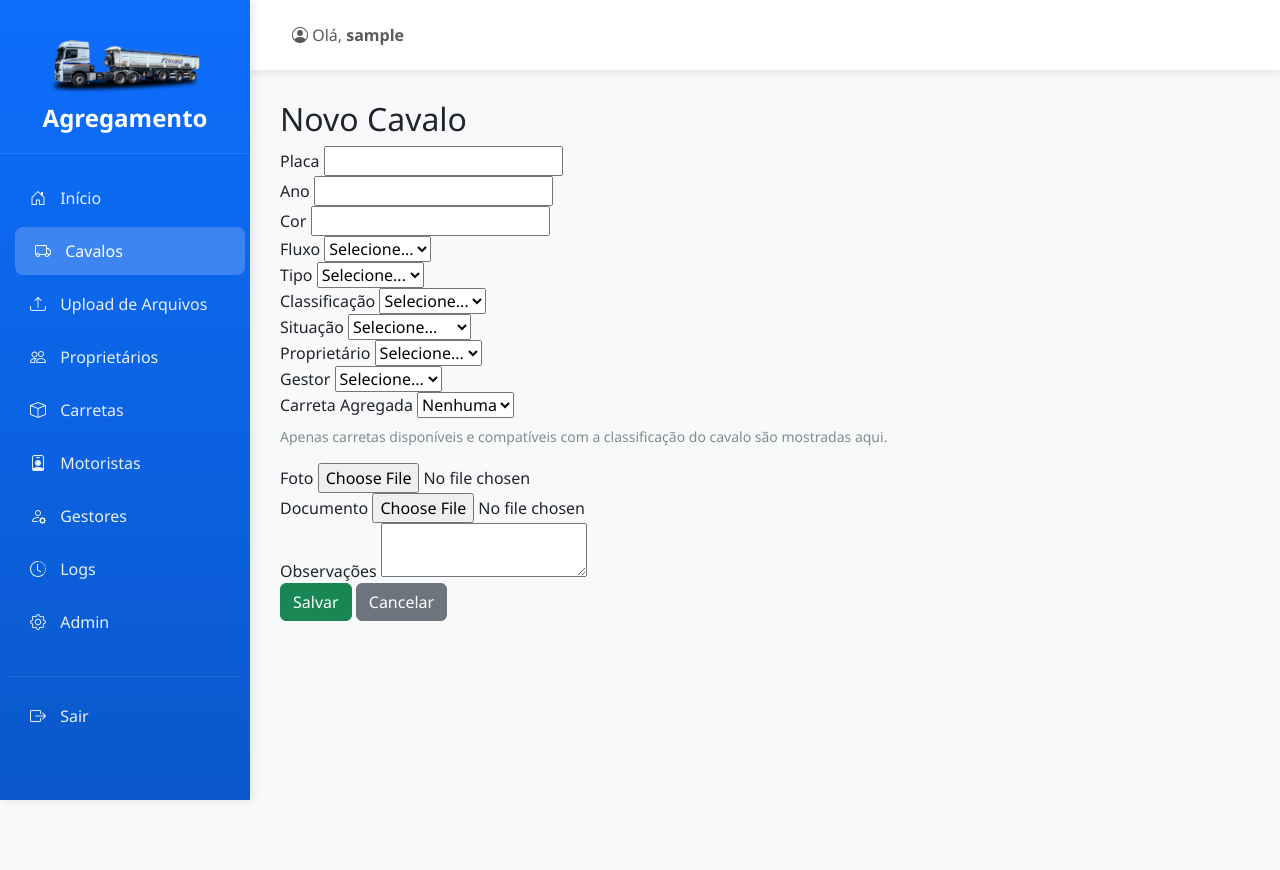
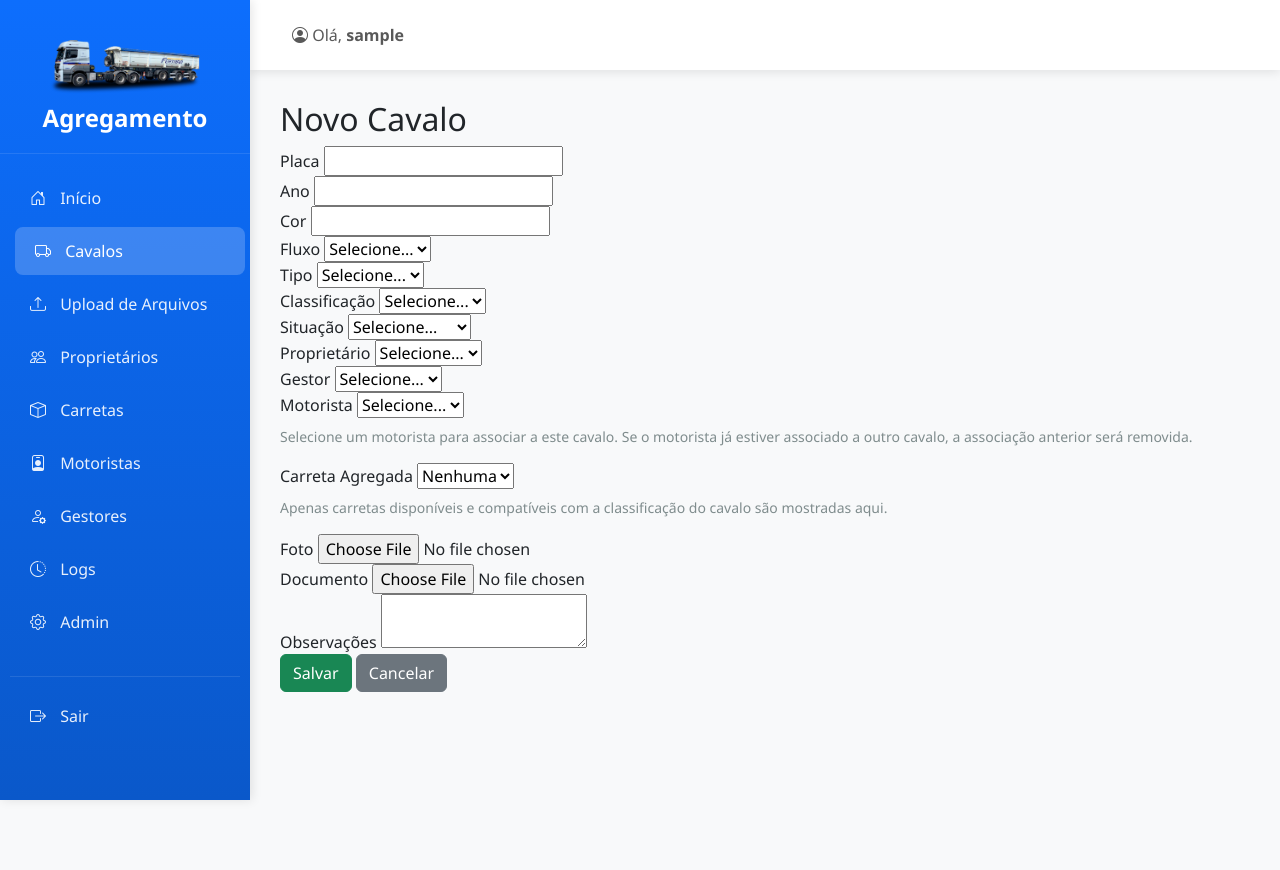
Before and after one commit to anotherDavidSousa/Agregamentos, a Django app: page /cavalos/novo/ in a window 1280 px wide. Run offline with Django 4.2, Linux system fonts and the light colour scheme; the visitor is signed in with stand-in values (Sample User, id 1); data that the repository does not hold is empty.

Commit message:
ajuste nos forms de cavalos, carretas e sheets, ajuste no java para ligar classificação de cavalos a carretas de mesma classificação

```diff
--- a/core/views.py
+++ b/core/views.py
@@ -640,20 +640,15 @@ def cavalo_create(request):
                             messages.error(request, f'Erro: A carreta selecionada é de "{carreta.get_classificacao_display()}" mas o cavalo é "{cavalo.get_classificacao_display()}". Eles devem ter a mesma classificação.')
                             proprietarios = Proprietario.objects.all()
                             gestores = Gestor.objects.all()
+                            motoristas = Motorista.objects.all().order_by('nome')
                             carretas_acopladas_ids = Cavalo.objects.exclude(carreta__isnull=True).values_list('carreta_id', flat=True)
-                            # Filtrar carretas pela classificação do cavalo
-                            # Apenas carretas Agregado (ou sem classificação) são consideradas disponíveis
-                            if cavalo.classificacao:
-                                carretas_disponiveis = Carreta.objects.filter(classificacao=cavalo.classificacao).exclude(id__in=carretas_acopladas_ids)
-                            else:
-                                # Se o cavalo não tem classificação, mostrar apenas carretas Agregado
-                                carretas_disponiveis = Carreta.objects.filter(
-                                    models.Q(classificacao='agregado') | models.Q(classificacao__isnull=True)
-                                ).exclude(id__in=carretas_acopladas_ids)
+                            # Passar TODAS as carretas disponíveis (não acopladas) - o JavaScript vai filtrar por classificação
+                            carretas_disponiveis = Carreta.objects.exclude(id__in=carretas_acopladas_ids)
                             return render(request, 'core/cavalo_form.html', {
                                 'form_type': 'create',
                                 'proprietarios': proprietarios,
                                 'gestores': gestores,
+                                'motoristas': motoristas,
                                 'carretas_disponiveis': carretas_disponiveis,
                                 'cavalo': None
                             })
@@ -663,21 +658,43 @@ def cavalo_create(request):
             else:
                 cavalo.carreta = None
 
+        # Gerenciar motorista
+        motorista_id = request.POST.get('motorista') or None
+        if motorista_id:
+            try:
+                motorista = Motorista.objects.get(pk=motorista_id)
+                # Se o motorista já está associado a outro cavalo, remover a associação anterior
+                if motorista.cavalo and motorista.cavalo.pk != cavalo.pk:
+                    motorista_anterior_cavalo = motorista.cavalo
+                    motorista.cavalo = None
+                    motorista.save()
+                # Associar motorista ao cavalo atual
+                motorista.cavalo = cavalo
+                motorista.save()
+            except Motorista.DoesNotExist:
+                pass
+        else:
+            # Se não selecionou motorista, remover associação atual se houver
+            if cavalo.motorista:
+                motorista_atual = cavalo.motorista
+                motorista_atual.cavalo = None
+                motorista_atual.save()
+
         cavalo.save()
         return redirect('cavalo_detail', pk=cavalo.pk)
 
     proprietarios = Proprietario.objects.all()
     gestores = Gestor.objects.all()
+    motoristas = Motorista.objects.all().order_by('nome')
     # Carretas que não estão acopladas a nenhum cavalo
-    # Apenas carretas Agregado (ou sem classificação) são consideradas disponíveis
+    # Passar TODAS as carretas disponíveis (não acopladas) - o JavaScript vai filtrar por classificação
     carretas_acopladas_ids = Cavalo.objects.exclude(carreta__isnull=True).values_list('carreta_id', flat=True)
-    carretas_disponiveis = Carreta.objects.filter(
-        models.Q(classificacao='agregado') | models.Q(classificacao__isnull=True)
-    ).exclude(id__in=carretas_acopladas_ids)
+    carretas_disponiveis = Carreta.objects.exclude(id__in=carretas_acopladas_ids)
     return render(request, 'core/cavalo_form.html', {
         'form_type': 'create',
         'proprietarios': proprietarios,
         'gestores': gestores,
+        'motoristas': motoristas,
         'carretas_disponiveis': carretas_disponiveis,
         'cavalo': None  # Para o template saber que é criação
     })
@@ -727,14 +744,11 @@ def cavalo_edit(request, pk):
                             messages.error(request, f'Erro: A carreta selecionada é de "{carreta.get_classificacao_display()}" mas o cavalo é "{cavalo.get_classificacao_display()}". Eles devem ter a mesma classificação.')
                             proprietarios = Proprietario.objects.all()
                             gestores = Gestor.objects.all()
+                            motoristas = Motorista.objects.all().order_by('nome')
                             carretas_acopladas_ids = Cavalo.objects.exclude(carreta__isnull=True).exclude(pk=pk).values_list('carreta_id', flat=True)
-                            if cavalo.classificacao:
-                                carretas_disponiveis = Carreta.objects.filter(classificacao=cavalo.classificacao).exclude(id__in=carretas_acopladas_ids)
-                            else:
-                                # Se o cavalo não tem classificação, mostrar apenas carretas Agregado
-                                carretas_disponiveis = Carreta.objects.filter(
-                                    models.Q(classificacao='agregado') | models.Q(classificacao__isnull=True)
-                                ).exclude(id__in=carretas_acopladas_ids)
+                            # Passar TODAS as carretas disponíveis (não acopladas) - o JavaScript vai filtrar por classificação
+                            carretas_disponiveis = Carreta.objects.exclude(id__in=carretas_acopladas_ids)
+                            # Incluir a carreta atual se houver (mesmo que não esteja disponível, para não perder a referência)
                             if cavalo.carreta:
                                 carretas_disponiveis = carretas_disponiveis | Carreta.objects.filter(pk=cavalo.carreta.pk)
                             return render(request, 'core/cavalo_form.html', {
@@ -742,6 +756,7 @@ def cavalo_edit(request, pk):
                                 'form_type': 'edit',
                                 'proprietarios': proprietarios,
                                 'gestores': gestores,
+                                'motoristas': motoristas,
                                 'carretas_disponiveis': carretas_disponiveis
                             })
 
@@ -768,30 +783,47 @@ def cavalo_edit(request, pk):
                         pass
                 cavalo.carreta = None
 
+        # Gerenciar motorista
+        motorista_id = request.POST.get('motorista') or None
+        if motorista_id:
+            try:
+                motorista = Motorista.objects.get(pk=motorista_id)
+                # Se o motorista já está associado a outro cavalo, remover a associação anterior
+                if motorista.cavalo and motorista.cavalo.pk != cavalo.pk:
+                    motorista_anterior_cavalo = motorista.cavalo
+                    motorista.cavalo = None
+                    motorista.save()
+                # Associar motorista ao cavalo atual
+                motorista.cavalo = cavalo
+                motorista.save()
+            except Motorista.DoesNotExist:
+                pass
+        else:
+            # Se não selecionou motorista, remover associação atual se houver
+            if cavalo.motorista:
+                motorista_atual = cavalo.motorista
+                motorista_atual.cavalo = None
+                motorista_atual.save()
+
         cavalo.save()
         return redirect('cavalo_detail', pk=cavalo.pk)
 
     proprietarios = Proprietario.objects.all()
     gestores = Gestor.objects.all()
+    motoristas = Motorista.objects.all().order_by('nome')
     # Carretas disponíveis + a carreta atual do cavalo (se houver)
+    # Passar TODAS as carretas disponíveis (não acopladas) - o JavaScript vai filtrar por classificação
     carretas_acopladas_ids = Cavalo.objects.exclude(carreta__isnull=True).exclude(pk=cavalo.pk).values_list('carreta_id', flat=True)
-    # Filtrar carretas pela classificação do cavalo (se houver)
-    # Apenas carretas Agregado (ou sem classificação) são consideradas disponíveis
-    if cavalo.classificacao:
-        carretas_disponiveis = Carreta.objects.filter(classificacao=cavalo.classificacao).exclude(id__in=carretas_acopladas_ids)
-        # Incluir a carreta atual se houver (mesmo que não esteja na classificação correta, para não perder a referência)
-        if cavalo.carreta:
-            carretas_disponiveis = carretas_disponiveis | Carreta.objects.filter(pk=cavalo.carreta.pk)
-    else:
-        # Se o cavalo não tem classificação, mostrar apenas carretas Agregado
-        carretas_disponiveis = Carreta.objects.filter(
-            models.Q(classificacao='agregado') | models.Q(classificacao__isnull=True)
-        ).exclude(id__in=carretas_acopladas_ids)
+    carretas_disponiveis = Carreta.objects.exclude(id__in=carretas_acopladas_ids)
+    # Incluir a carreta atual se houver (mesmo que não esteja disponível, para não perder a referência)
+    if cavalo.carreta:
+        carretas_disponiveis = carretas_disponiveis | Carreta.objects.filter(pk=cavalo.carreta.pk)
     return render(request, 'core/cavalo_form.html', {
         'cavalo': cavalo,
         'form_type': 'edit',
         'proprietarios': proprietarios,
         'gestores': gestores,
+        'motoristas': motoristas,
         'carretas_disponiveis': carretas_disponiveis
     })
 
--- a/templates/core/cavalo_form.html
+++ b/templates/core/cavalo_form.html
@@ -89,6 +89,22 @@
             </option>
             {% endfor %}
         </select>
+    </div>
+
+    <div class="form-group">
+        <label for="motorista">Motorista</label>
+        <select id="motorista" name="motorista">
+            <option value="">Selecione...</option>
+            {% for motorista in motoristas %}
+            <option value="{{ motorista.pk }}"
+                    {% if cavalo and cavalo.motorista and cavalo.motorista.pk == motorista.pk %}selected{% endif %}>
+                {{ motorista.nome }}{% if motorista.cpf %} - {{ motorista.cpf }}{% endif %}
+            </option>
+            {% endfor %}
+        </select>
+        <p style="margin-top: 0.5rem; color: #7f8c8d; font-size: 0.875rem;">
+            Selecione um motorista para associar a este cavalo. Se o motorista já estiver associado a outro cavalo, a associação anterior será removida.
+        </p>
     </div>
 
     <div class="form-group">
@@ -225,12 +241,19 @@
             }
         }
 
-        // Adicionar listener para mudança de tipo
+        // Adicionar listener para mudança de tipo e classificação
         document.addEventListener('DOMContentLoaded', function() {
             var tipoSelect = document.getElementById('tipo');
+            var classificacaoSelect = document.getElementById('classificacao');
+
             if (tipoSelect) {
                 tipoSelect.addEventListener('change', filtrarCarretas);
             }
+            if (classificacaoSelect) {
+                classificacaoSelect.addEventListener('change', filtrarCarretas);
+            }
+
+            // Executar filtro ao carregar a página
             filtrarCarretas();
         });
     </script>
```
